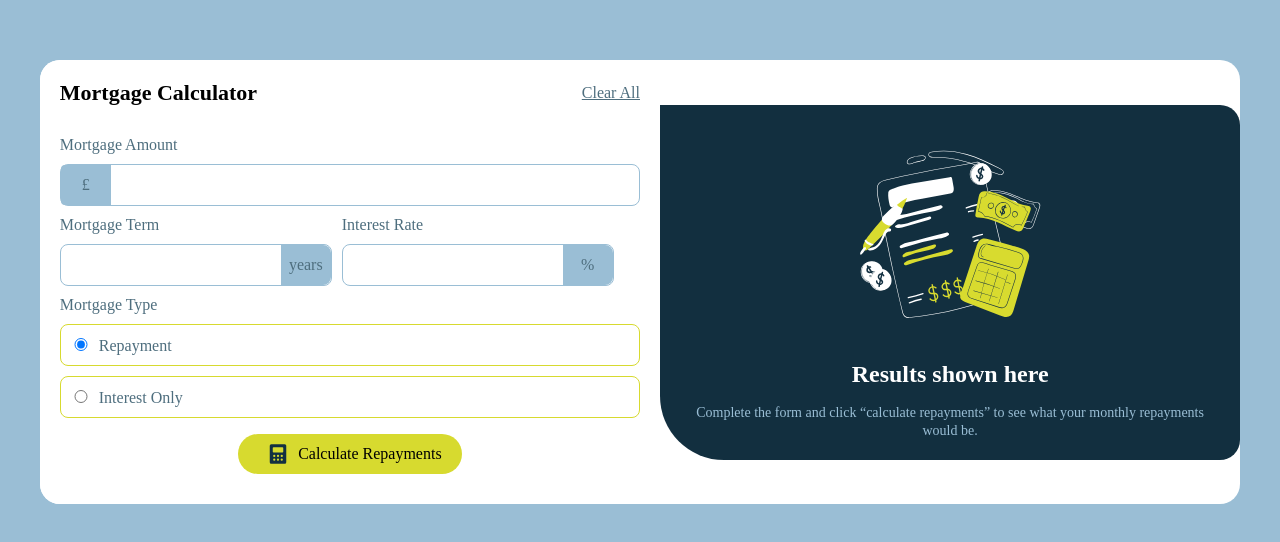
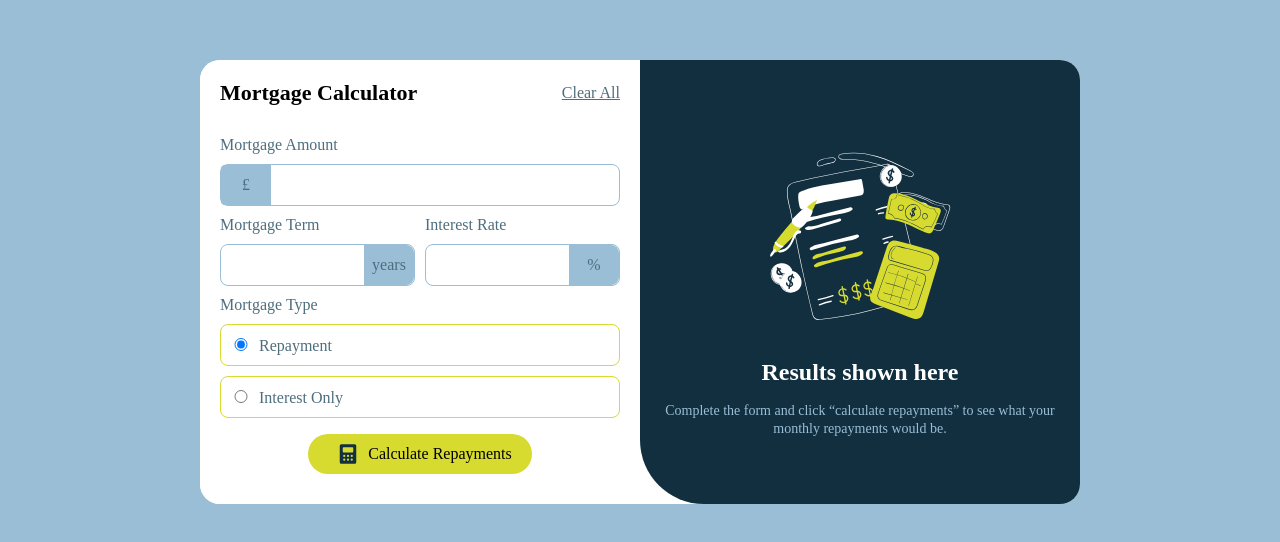
Before and after one commit to Zhxixin/mortgage.calculator, a React (Vite) app: page / in a window 1280 px wide. Shown: the part 118-660 px from the top of the page. Built offline with nearby package versions, Linux system fonts and the light colour scheme.

Commit message:
modify mortgege result

```diff
--- a/src/components/calculator_result.tsx
+++ b/src/components/calculator_result.tsx
@@ -9,32 +9,30 @@ export const CalculatorResult = () => {
     const { state } = useStoreAction();
 
     console.log('render CalculatorResult', state);
+
     return (
         <div className="calculator-result-container">
-            <div className="calculator-result">
+
             {state?.monthlyPayment === undefined || state?.monthlyPayment == null ?
-                    <div>
+                <>
                     <img className="illustration-image" src={illustrationIcon} alt="mortgage amount" />
                     <h2>Results shown here</h2>
                     <div className="remark">Complete the form and click “calculate repayments” to see what
                         your monthly repayments would be.</div>
-                    </div>
-                    : <div>
+                </>
+                : <>
                     <h2 className="result-title">Your results</h2>
                     <div className="remark">  Your results are shown below based on the information you provided.
                         To adjust the results, edit the form and click “calculate repayments” again.</div>
                     <Card className="result-card">
                         <div className="monthly-repayments"> Your monthly repayments</div>
-                            <div className="mortgage-pay"> {state.mortgageType === 'interestOnly' ? `£${state.monthlyInterest}` : `£${state.monthlyPayment}`}</div>
+                        <div className="mortgage-pay"> {state.mortgageType === 'interestOnly' ? `£ ${state.monthlyInterest}` : `£${state.monthlyPayment}`}</div>
                         <hr className="divider" />
                         <div className="tip"> Total you'll repay over the term</div>
-                            <div className="mortgage-result">{state.mortgageType === 'interestOnly' ? `£${state.totalPayment}` : `£${state.totalInterest}`}</div>
+                        <div className="mortgage-result">{state.mortgageType === 'interestOnly' ? `£ ${state.totalPayment}` : `£${state.totalInterest}`}</div>
                     </Card>
-                    </div>}
-                <div>
+                </>}
 
-                </div>
-            </div>
         </div>
     );
 };
--- a/src/components/mortgage_calculator.tsx
+++ b/src/components/mortgage_calculator.tsx
@@ -49,9 +49,9 @@ export const MortgageCalculator = () => {
 
             <div className="amount-container">
                 <div className="title"> Mortgage Amount</div>
-                <div className="input-wrapper">
-                    <span className="unit">£</span>
-                    <input {...register("mortgageAmount", { required: true, min: 1, maxLength: 10, valueAsNumber: true, })} type="number" className="input-field" />
+                <div className={`${errors.mortgageAmount && 'error'} input-wrapper`}>
+                    <span className={`${errors.mortgageAmount && 'error'} unit`}>£</span>
+                    <input {...register("mortgageAmount", { required: true, min: 1, maxLength: 10, valueAsNumber: true, })} type="number" />
                     {/* <input type="text" id="mortgageAmount" name="username" className="input-field"/> */}
                 </div>
                 {errors.mortgageAmount && <div className="error">This field is required</div>}
@@ -61,17 +61,17 @@ export const MortgageCalculator = () => {
             <div className="input-container">
                 <div className="term-container">
                     <div className="title">Mortgage Term</div>
-                    <div className="input-wrapper">
-                        <input {...register("mortgageTerm", { required: true, min: 1, maxLength: 10, valueAsNumber: true, })} type="number" className="input-field" />
-                        <span className="unit">years</span>
+                    <div className={`${errors.mortgageTerm && 'error'} input-wrapper`}>
+                        <input {...register("mortgageTerm", { required: true, min: 1, maxLength: 10, valueAsNumber: true, })} type="number" className={`${errors.mortgageTerm && 'error'} input-field`} />
+                        <span className={`${errors.mortgageTerm && 'error'} unit`}>years</span>
                     </div>
                     {errors.mortgageTerm && <div className="error">This field is required</div>}
                 </div>
                 <div className="rate-container">
                     <div className="title">Interest Rate</div>
-                    <div className="input-wrapper">
-                        <input {...register("interestRate", { required: true, min: 0, maxLength: 10, valueAsNumber: true, })} type="number" className="input-field" />
-                        <span className="unit">%</span>
+                    <div className={`${errors.interestRate && 'error'} input-wrapper`}>
+                        <input {...register("interestRate", { required: true, min: 0, maxLength: 10, valueAsNumber: true, })} type="number" className={`${errors.interestRate && 'error'} input-field`} />
+                        <span className={`${errors.interestRate && 'error'} unit`}>%</span>
                     </div>
                     {errors.interestRate && <div className="error">This field is required</div>}
                 </div>
--- a/src/styles/global.scss
+++ b/src/styles/global.scss
@@ -8,6 +8,7 @@ $color-slate-500: #6b94a8;
 $color-slate-700: #4e6e7e;
 $color-slate-900: #122f3f;
 $color-slate-1000: #01141e;
+
 body {
     margin: 0;
 }
@@ -29,19 +30,23 @@ body {
     margin: auto;
     color: black;
     background-color: white;
+
     // border-radius: 1.875rem;
     .calculator-container {
         flex: 1;
         padding: 1.25rem;
         background-color: white;
+
         .calculator-title {
             margin-bottom: 1.875rem;
+
             .title {
                 text-align: left;
                 flex: 1;
                 font-weight: 700;
                 font-size: 1.375rem;
             }
+
             button {
                 all: unset;
                 border-bottom: #4e6e7e;
@@ -50,6 +55,7 @@ body {
                 text-decoration: underline;
             }
         }
+
         .input-wrapper,
         .repayment,
         .interestOnly {
@@ -60,8 +66,18 @@ body {
             margin: .625rem auto;
             display: flex;
         }
+
         .input-wrapper {
             border: 1px solid $color-slate-300;
+
+            &.error {
+                border: 1px solid $color-red;
+            }
+
+            &.hover {
+                border: 1px solid $color-lime;
+            }
+
             .unit {
                 background-color: $color-slate-300;
                 height: 2.5rem;
@@ -69,7 +85,19 @@ body {
                 display: inline-block;
                 width: 3.125rem;
                 line-height: 2.5rem;
+
+                &.error {
+                    color: white;
+                    background-color: $color-red;
                 }
+
+                &.hover {
+                    color: black;
+                    background-color: $color-lime;
+                }
+
+            }
+
             input {
                 all: unset;
                 color: black;
@@ -77,40 +105,56 @@ body {
                 padding: 0 .625rem;
             }
         }
+
         .input-container {
+
             // display: flex;
             // gap: .625rem;
             .unit {
                 border-top-right-radius: .5rem;
                 border-bottom-right-radius: .5rem;
+
+                &.error {
+                    color: white;
+                    background-color: $color-red;
+                }
+
+                &.hover {
+                    color: black;
+                    background-color: $color-lime;
                 }
             }
+        }
+
         .amount-container {
             .unit {
                 border-top-left-radius: .25rem;
                 border-bottom-left-radius: .25rem;
             }
         }
+
         .mortgage-type-container {
-            // input {
-            //     background-color: $color-slate-700;
-            // }
+
             .repayment,
             .interestOnly {
                 border: 1px solid $color-lime;
                 display: flex;
                 align-items: center;
+
                 input {
                     width: 1.875rem;
                 }
             }
+
             .select {
                 background-color: color.scale($color-lime, $lightness: -50%);
             }
+
             &.hover {
                 background-color: color.scale($color-lime, $lightness: 30%);
             }
         }
+
         .input-container,
         .amount-container,
         .mortgage-type-container {
@@ -118,11 +162,13 @@ body {
                 color: $color-slate-700;
             }
         }
+
         .error {
             color: $color-red;
             font-size: .875rem;
             margin-bottom: 1.25rem;
         }
+
         .submit-button {
             all: unset;
             background-color: $color-lime;
@@ -134,30 +180,35 @@ body {
             line-height: 2.5rem;
             display: flex;
             margin: .625rem auto;
+
             img {
                 margin: .5rem;
             }
         }
     }
+
     .calculator-result-container {
         flex: 1;
-        height: 100%;
-        .calculator-result {
+
         background-color: $color-slate-900;
         text-align: center;
         color: white;
         padding: 1.25rem;
+
         img {
             margin: 1.25rem;
         }
+
         .remark {
             font-size: .875rem;
             line-height: 1.125rem;
             color: $color-slate-300;
         }
+
         h2 {
             margin: 0 auto 1rem auto;
         }
+
         .result-card {
             text-align: start;
             background-color: $color-slate-1000;
@@ -167,15 +218,18 @@ body {
             color: $color-slate-300;
             border-top: 4px solid $color-lime;
             margin: 1.625rem auto;
+
             .mortgage-pay {
                 font-size: 3.75rem;
                 color: $color-lime;
             }
+
             .divider {
                 border: 0;
                 border-top: 1px solid $color-slate-300;
                 margin: 1rem auto;
             }
+
             .mortgage-result {
                 font-size: 1.25rem;
                 font-weight: 500;
@@ -183,38 +237,65 @@ body {
             }
         }
     }
-    }
+
     @media screen and (min-width: 768px) {
         display: flex;
-        justify-content: center;
-        align-items: center;
+        justify-content: space-around;
+        // align-items: self-start;
         // align-self: center;
         border-radius: 1.25rem;
         margin: auto;
+        max-width: min-content;
+
         // background-color: white;
         .calculator-container {
-            flex: 1;
+            // flex: 1;
             border-radius: 1.25rem;
+            // max-width: min-content;
+
+            min-width: 25rem;
+
             .calculator-title {
                 display: flex;
                 justify-content: space-around;
                 align-items: center;
             }
+
             .input-container {
                 display: flex;
                 gap: .625rem;
-            }
-        }
-        .calculator-result-container {
-            flex: 1;
-            .calculator-result {
-                border-bottom-left-radius: 4rem;
-                border-top-right-radius: 1.25rem;
-                border-bottom-right-radius: 1.25rem;
-                .result-title {
-                    text-align: start;
+                min-width: 100%;
+                overflow: hidden;
+                white-space: nowrap;
+
+                .term-container,
+                .rate-container {
+                    input {
+                        width: 50%;
                     }
                 }
             }
         }
+
+        .calculator-result-container {
+            min-width: 25rem;
+            display: flex;
+            justify-content: center;
+            align-items: center;
+            flex-direction: column;
+            border-bottom-left-radius: 4rem;
+            border-top-right-radius: 1.25rem;
+            border-bottom-right-radius: 1.25rem;
+
+
+            .result-title {
+                text-align: start;
             }
+
+            .result-card {
+                min-width: 80%;
+            }
+
+        }
+    }
+}
```
Lines whose indentation alone changed are shown as unchanged.
